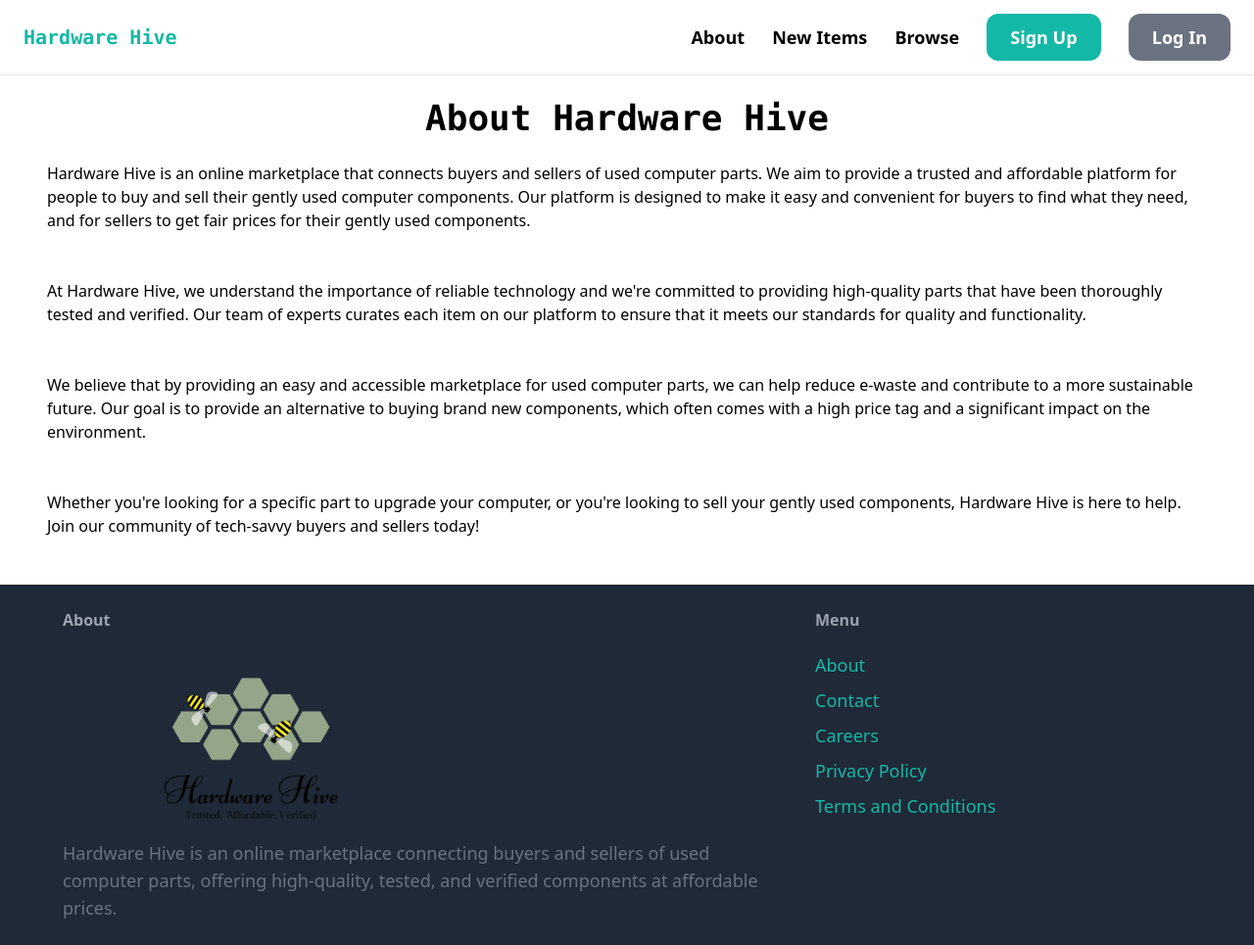
After one commit to warlock-spell/MarketPlace, a Django app: page /about/ in a window 1280 px wide. The commit adds this page. Shown: the whole page at 98% size. Run offline with Django 4.2, Linux system fonts and the light colour scheme; some libraries are stand-ins or nearby versions.

Commit message:
add about page and fix title

```diff
--- /dev/null
+++ b/core/templates/core/about.html
@@ -0,0 +1,25 @@
+{% extends "core/base.html" %}
+
+{% block title %} About Hardware Hive {% endblock %}
+
+{% block content %}
+    <div class="px-6">
+    <h1 class="font-mono text-center font-bold text-4xl">About Hardware Hive</h1>
+
+    <p class="py-6">Hardware Hive is an online marketplace that connects buyers and sellers of used computer parts. We aim to provide a
+    trusted and affordable platform for people to buy and sell their gently used computer components. Our platform is
+    designed to make it easy and convenient for buyers to find what they need, and for sellers to get fair prices for
+    their gently used components.</p>
+
+    <p class="py-6">At Hardware Hive, we understand the importance of reliable technology and we're committed to providing high-quality
+    parts that have been thoroughly tested and verified. Our team of experts curates each item on our platform to ensure
+    that it meets our standards for quality and functionality.</p>
+
+    <p class="py-6">We believe that by providing an easy and accessible marketplace for used computer parts, we can help reduce e-waste
+    and contribute to a more sustainable future. Our goal is to provide an alternative to buying brand new components,
+    which often comes with a high price tag and a significant impact on the environment.</p>
+
+    <p class="py-6">Whether you're looking for a specific part to upgrade your computer, or you're looking to sell your gently used
+    components, Hardware Hive is here to help. Join our community of tech-savvy buyers and sellers today!</p>
+    </div>
+{% endblock %}
--- a/core/templates/core/base.html
+++ b/core/templates/core/base.html
@@ -2,6 +2,7 @@
 <!DOCTYPE html>
 <html lang="en">
 {% include "core/includes/header.html" %}
+<title>{% block title %} {% endblock %}</title>
 <body>
 {% include "core/includes/navbar.html" %}
 <div class="px-6 py-6">
--- a/core/templates/core/includes/header.html
+++ b/core/templates/core/includes/header.html
@@ -2,5 +2,4 @@
     <meta charset="UTF-8">
     <meta name="viewport" content="width=device-width, initial-scale=1.0">
     <script src="https://cdn.tailwindcss.com"></script>
-    <title>{% block title %} Hardware Hive {% endblock %}</title>
 </head>
--- a/core/urls.py
+++ b/core/urls.py
@@ -11,4 +11,5 @@ urlpatterns = [
     path('contact/', views.contact, name='contact'),
     path('privacy-policy/', views.privacy_policy, name='privacy-policy'),
     path('terms/', views.terms, name='terms'),
+    path('about/', views.about, name='about'),
     ]
--- a/core/views.py
+++ b/core/views.py
@@ -14,5 +14,10 @@ def contact(request):
 def privacy_policy(request):
     return render(request, 'core/privacy-policy.html')
 
+
 def terms(request):
     return render(request, 'core/terms.html')
+
+
+def about(request):
+    return render(request, 'core/about.html')
```
